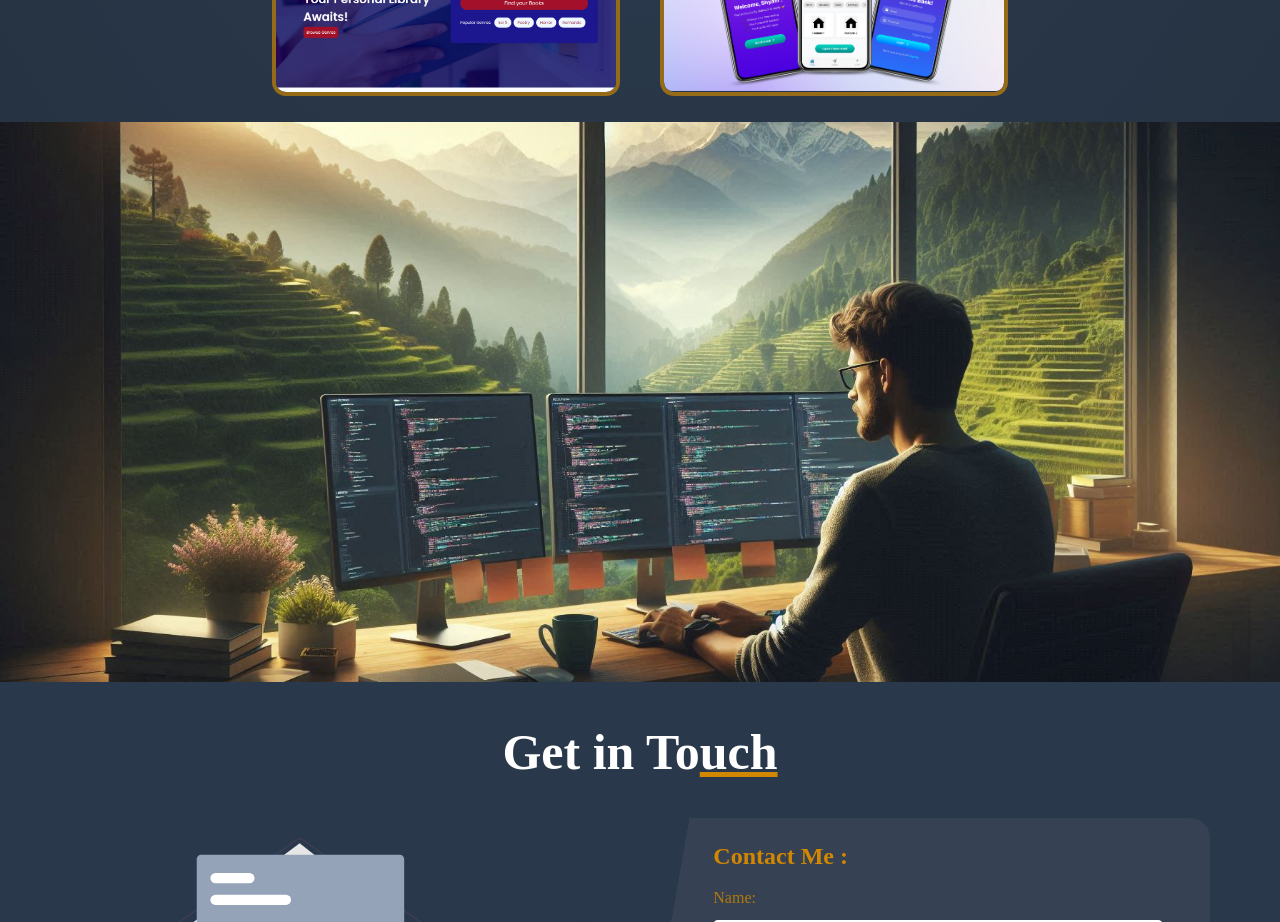
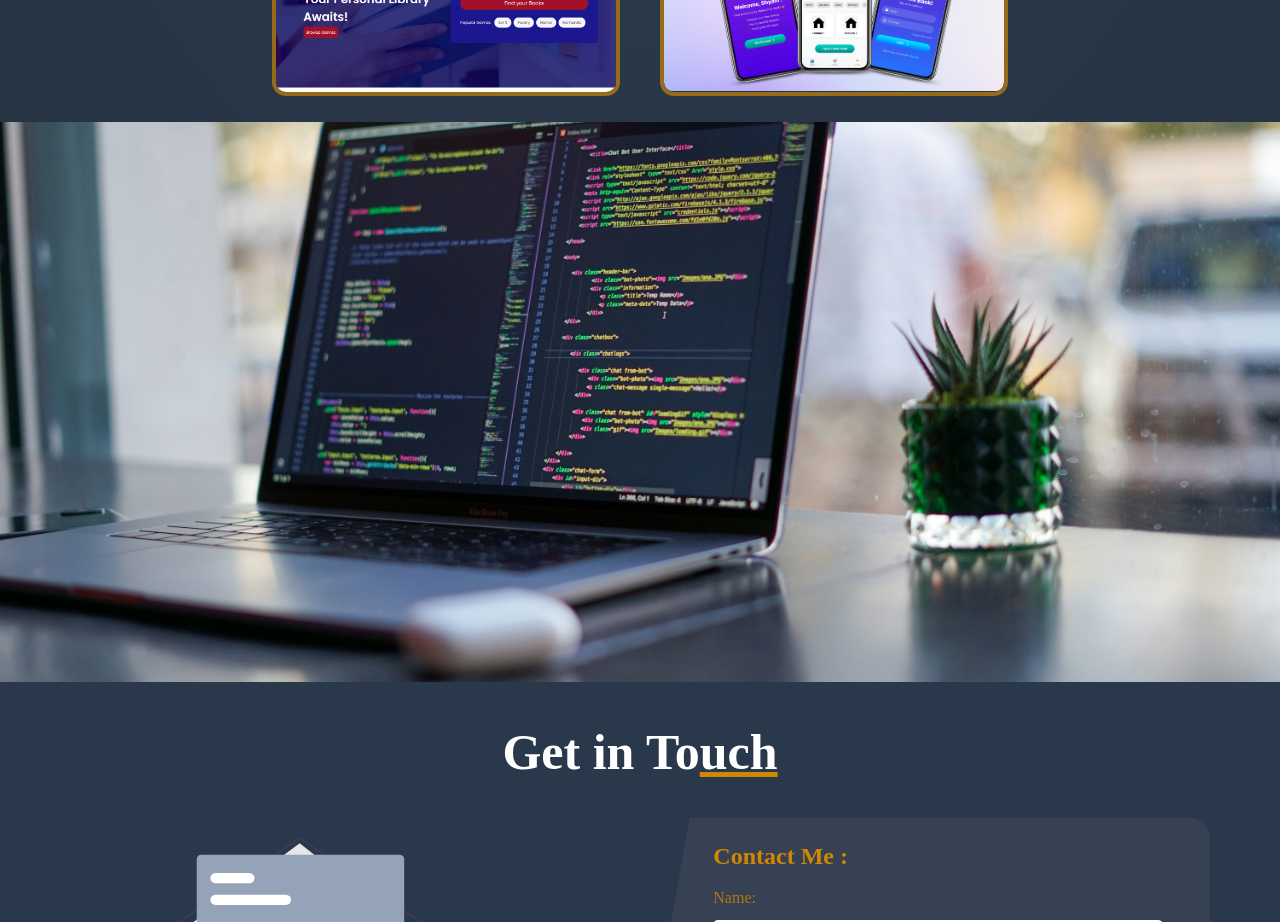
Before and after one commit to Aadityadav191/PORTFOLIO, a React (Create React App) app: page / in a window 1280 px wide. Shown: the part 3300-4222 px from the top of the page. Built offline with nearby package versions, Linux system fonts and the light colour scheme.

Commit message:
Updated background

```diff
--- a/src/Pages/background/background.css
+++ b/src/Pages/background/background.css
@@ -1,5 +1,5 @@
 .background {
-  background-image: url("../../Assets/macbook.png");
+  background-image: url("../../Assets/BG.jpeg");
   background-size: cover;
   background-position: center;
   height: 70vh;
```
Also changed, not shown: src/Assets/BG.jpeg (added).
